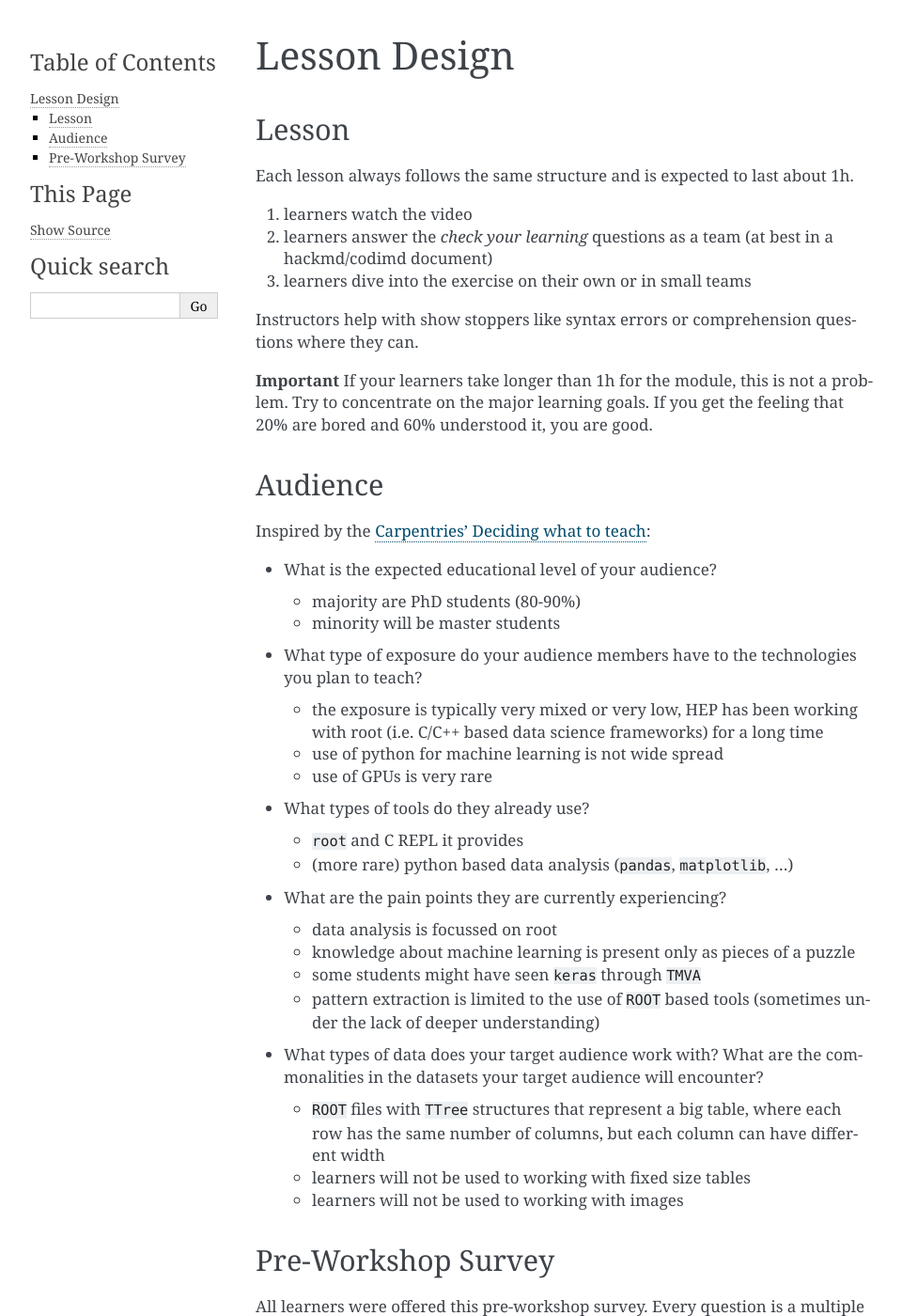
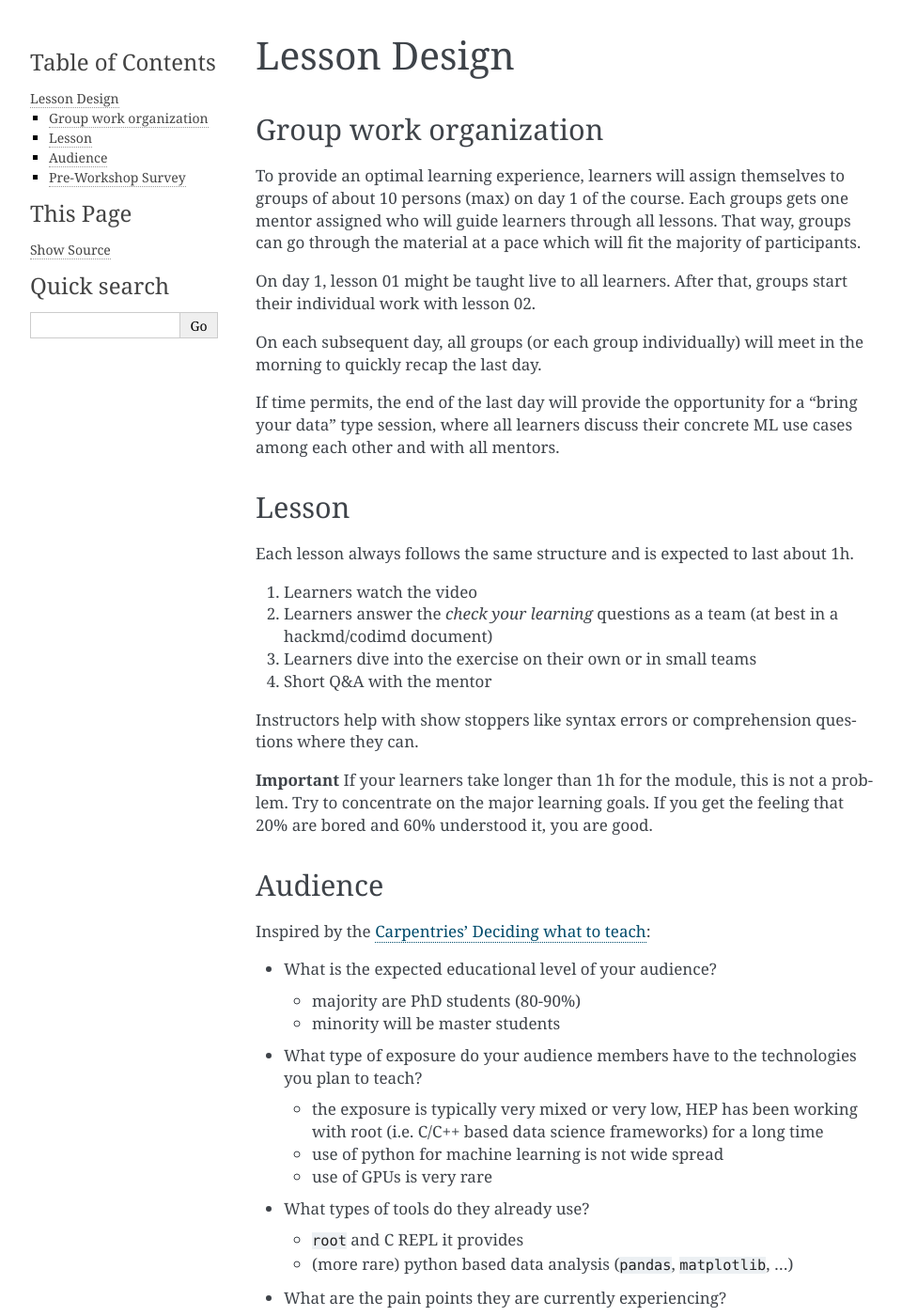
Before and after one commit to deeplearning540/deeplearning540.github.io, a Sphinx documentation site: the page built from source/extras/design.rst, in a window 1280 px wide and 1400 px high. Shown: the whole window at 94% size, without its empty margins (148-1108 px from the left). Built offline with Sphinx 7.4.7, drawn with Linux system fonts in a browser that asks for light colours; some of the changed text lies outside the part shown.

Commit message:
design: add Group work organization section

```diff
--- a/source/extras/design.rst
+++ b/source/extras/design.rst
@@ -1,14 +1,34 @@
 Lesson Design
 *************
+
+Group work organization
+=======================
+
+To provide an optimal learning experience, learners will assign themselves to
+groups of about 10 persons (max) on day 1 of the course. Each groups gets one
+mentor assigned who will guide learners through all lessons. That way, groups
+can go through the material at a pace which will fit the majority of
+participants.
+
+On day 1, lesson 01 might be taught live to all learners. After that, groups
+start their individual work with lesson 02.
+
+On each subsequent day, all groups (or each group individually) will meet in
+the morning to quickly recap the last day.
+
+If time permits, the end of the last day will provide the opportunity for a
+"bring your data" type session, where all learners discuss their concrete ML
+use cases among each other and with all mentors.
 
 Lesson
 ======
 
 Each lesson always follows the same structure and is expected to last about 1h.
 
-1. learners watch the video
-2. learners answer the `check your learning` questions as a team (at best in a hackmd/codimd document)
-3. learners dive into the exercise on their own or in small teams
+1. Learners watch the video
+2. Learners answer the `check your learning` questions as a team (at best in a hackmd/codimd document)
+3. Learners dive into the exercise on their own or in small teams
+4. Short Q&A with the mentor
 
 Instructors help with show stoppers like syntax errors or comprehension questions where they can.
 
@@ -37,7 +57,7 @@ Inspired by the `Carpentries' Deciding what to teach <https://cdh.carpentries.or
 
 * What are the pain points they are currently experiencing?
 
-  * data analysis is focussed on root
+  * data analysis is focused on root
   * knowledge about machine learning is present only as pieces of a puzzle
   * some students might have seen ``keras`` through ``TMVA``
   * pattern extraction is limited to the use of ``ROOT`` based tools (sometimes under the lack of deeper understanding)
```
